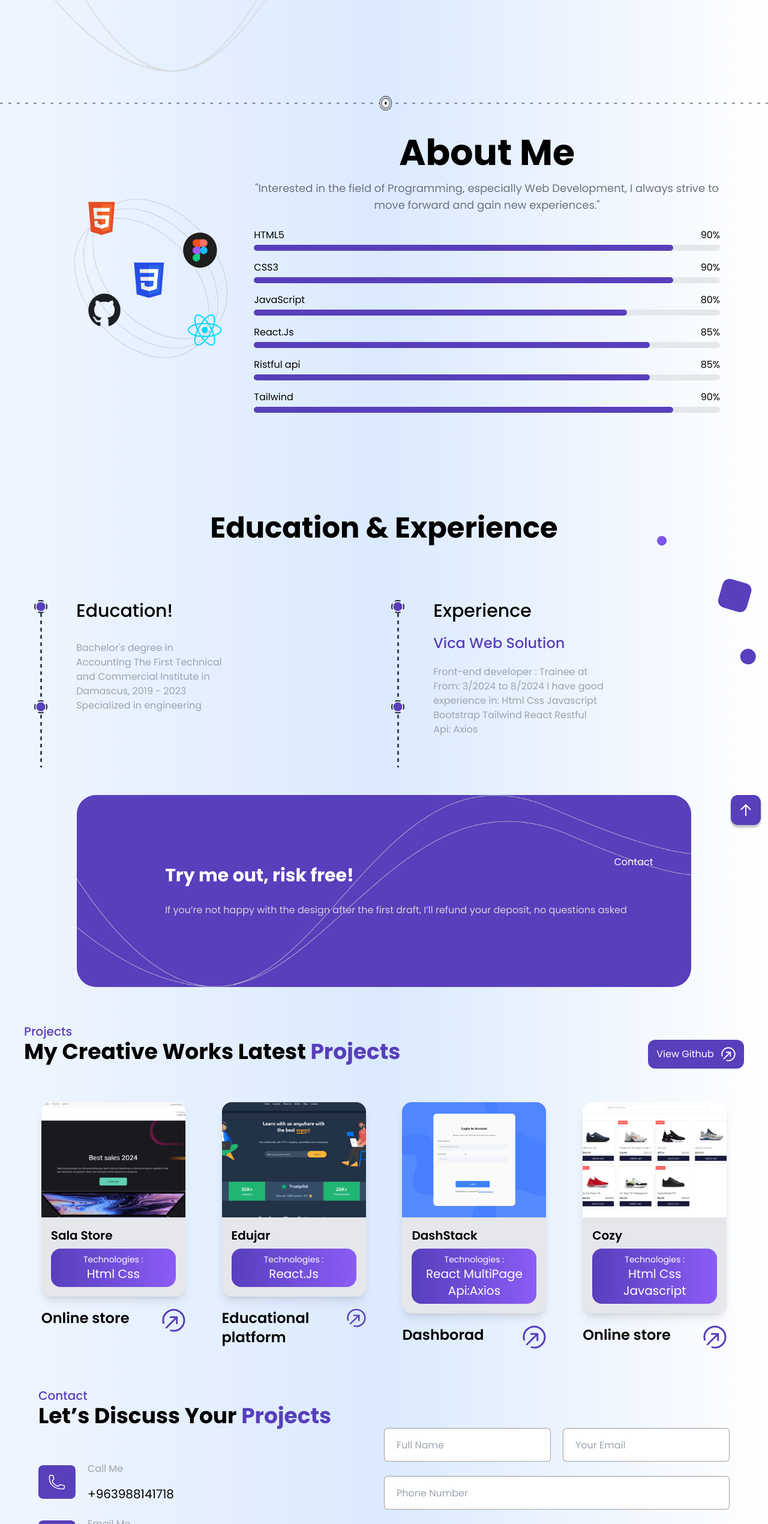
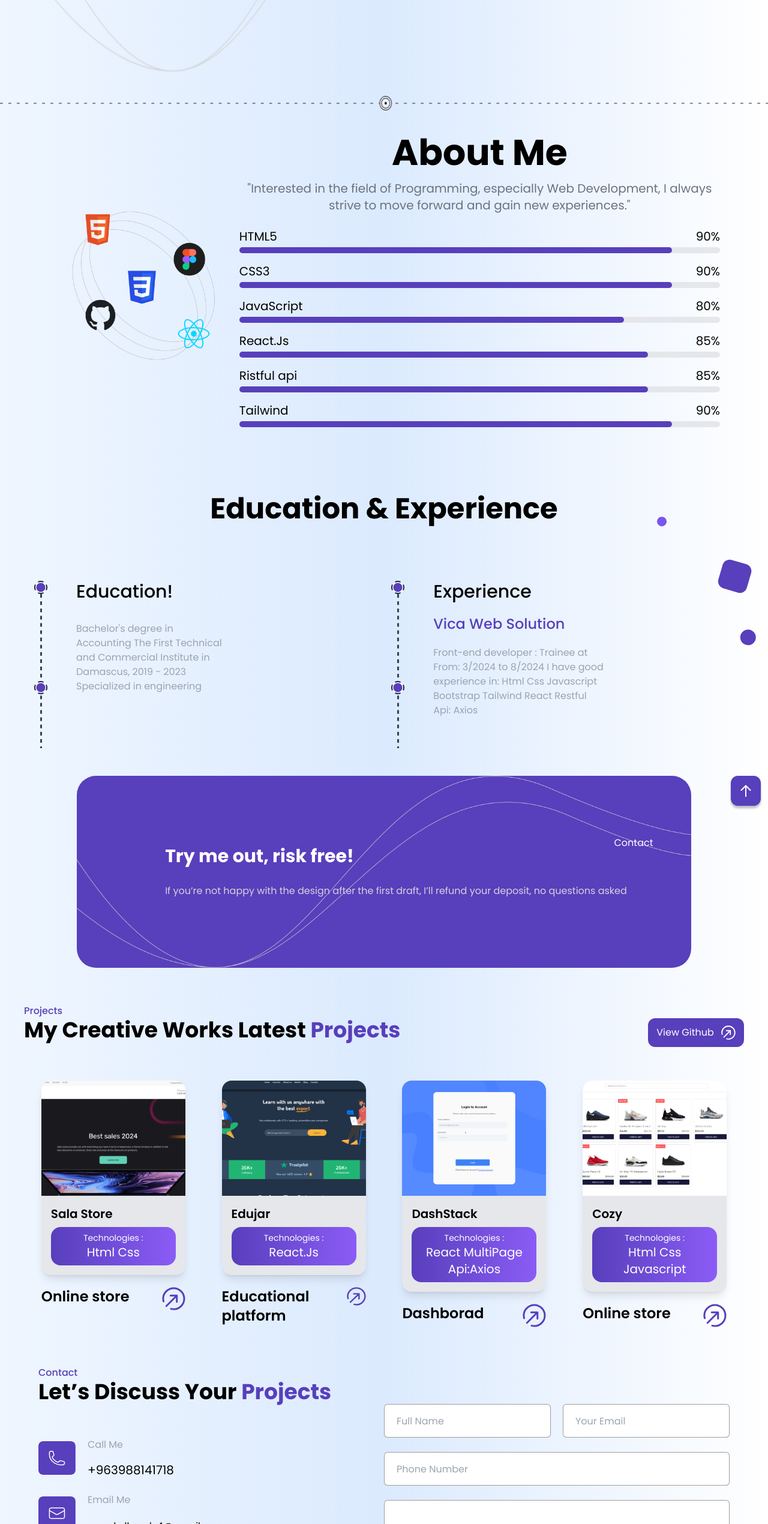
Before and after one commit to raeedalhendy/My-Portfolio, a React (Vite) app: page / in a window 1280 px wide. Shown: the part 792-3332 px from the top of the page at 60% size. Built offline with nearby package versions, Linux system fonts and the light colour scheme.

Commit message:
finel ed

```diff
--- a/src/components/Home/AboutMe/AboutMe.jsx
+++ b/src/components/Home/AboutMe/AboutMe.jsx
@@ -23,10 +23,10 @@ export default function AboutMe() {
         </div>
         <div className="  dark:text-white text ">
             <h2 className="nav-text text-6xl font-bold mb-4">About Me</h2>
-            <p className=" nav-text2 mb-6 text-lg text-gray-500 dark:text-gray-300 ">"Interested in the field of Programming, especially Web Development, I always strive to move forward and gain new experiences."</p>
+            <p className="  mb-6 text-xl text-gray-500 dark:text-gray-300 ">"Interested in the field of Programming, especially Web Development, I always strive to move forward and gain new experiences."</p>
             <div>
                 {skills.map((skill) => (
-                <div key={skill.name} className="mb-4 nav-text2">
+                <div key={skill.name} className="mb-4 text-xl">
                     <div className="flex justify-between mb-1">
                     <span>{skill.name}</span>
                     <span>{skill.level}%</span>
--- a/src/components/Home/Contact/Contact.css
+++ b/src/components/Home/Contact/Contact.css
@@ -9,11 +9,21 @@ input{
         flex-direction: column;
         gap: 20px;
     }
-    .Contact{
+
+    .cotainer-con {
         flex-direction: column;
     }
     .Contact img{
-        width: 70px;
-        height: 70px;
+        width: 50px;
+        height: 50px;
+    }
+    .input{
+        width: 100%;
+    }
+    input{
+        width: 100%;
+    }
+    #Contact{
+        padding: 20px;
     }
 }
--- a/src/components/Home/Contact/Contact.jsx
+++ b/src/components/Home/Contact/Contact.jsx
@@ -35,14 +35,14 @@ export default function Contact() {
   return (
       <div id='Contact' className='px-16 mt-6'>
         <ToastContainer/>
-        <h1 className='text-customPurple text-xl font-medium'>Contact</h1>
+        <h1 className='text-customPurple text-md font-medium'>Contact</h1>
             <div className='flex '>
                 <h1 className='text text-black font-bold text-4xl dark:text-white'>
                     Let’s Discuss Your <span className='text-customPurple'>Projects</span>
                 </h1>
             </div>
-            <div className='Container-Contact flex justify-between'>
-                    <div className='flex flex-col gap-6 mt-14'>
+            <div className='Container-Contact w-full flex  justify-between'>
+                    <div className='cotainer-con flex flex-col gap-6 mt-14'>
                         <div className='Contact flex gap-5'>
                             <img src={call} alt="" />
                             <div>
@@ -52,7 +52,7 @@ export default function Contact() {
                         </div>
                         <div className='Contact flex gap-5'>
                             <img src={email} alt="" />
-                            <div>
+                            <div className='contact'>
                                 <h1 className='dark:text-white text-gray-400'>Email Me</h1>
                                 <h1 className='text2 mt-5 dark:text-white'>raeed.alhendy4@gmail.com</h1>
                             </div>
@@ -65,7 +65,7 @@ export default function Contact() {
                             </div>
                         </div>
                     </div>
-                    <form onSubmit={onSubmit} className='flex flex-col gap-6 w-2/4' >
+                    <form onSubmit={onSubmit} className='input flex flex-col gap-6 w-2/4' >
                         <div className='flex  gap-5'>
                             <input className='h-14' type="text" placeholder='Full Name'name='name' required />
                             <input className='h-14' type="email" placeholder='Your Email' name='email' />
--- a/src/components/Home/CreativeWorks/CreativeWorks.jsx
+++ b/src/components/Home/CreativeWorks/CreativeWorks.jsx
@@ -8,7 +8,7 @@ import { projectItem } from "./../../../data";
 export default function CreativeWorks() {
   return (
     <div id='Projects' className='px-10 w-full mt-5'>
-        <h1 className='text-customPurple text-xl font-medium'>Projects</h1>
+        <h1 className='text-customPurple text-md font-medium'>Projects</h1>
         <div className='flex justify-between flex-wrap'>
             <div className='flex '>
                 <h1 className='text text-black font-bold text-4xl dark:text-white'>
--- a/src/components/Home/Education/Education.jsx
+++ b/src/components/Home/Education/Education.jsx
@@ -11,7 +11,7 @@ import "./Education.css"
 
 export default function () {
   return (
-    <div id='Education'  className='mt-28  px-14 flex flex-col gap-24  relative w-full '>
+    <div id='Education'  className='mt-14  px-14 flex flex-col gap-24  relative w-full '>
             <img className='ball absolute right-0' src={ball2} alt="" />
             <div className='flex  justify-center items-center'>
                 <h1 className=' dark:text-white text  text-5xl font-bold'>Education & Experience</h1>
--- a/src/components/Home/Hero/Hero.css
+++ b/src/components/Home/Hero/Hero.css
@@ -33,9 +33,9 @@
 
 @media (max-width: 400px) {
     .text{
-        font-size: 120%;
+        font-size: 130%;
     }
     .text2{
-        font-size:80%;
+        font-size:90%;
     }
 }
```
Also changed, not shown: 1 other file (tests, documents, lock files or other folders).
